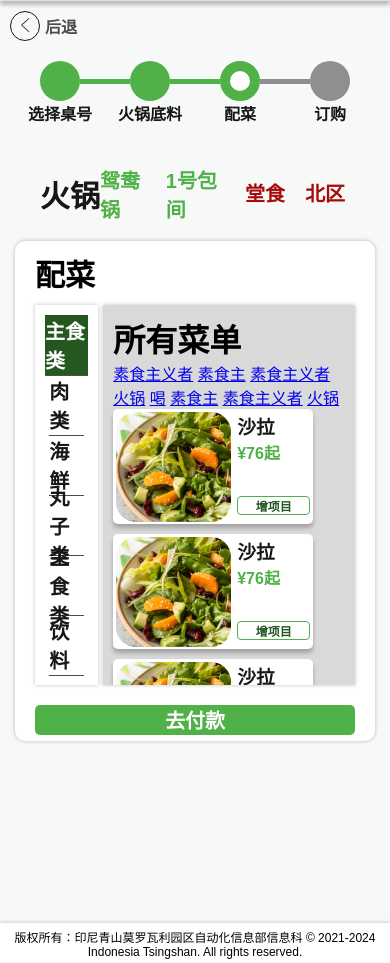
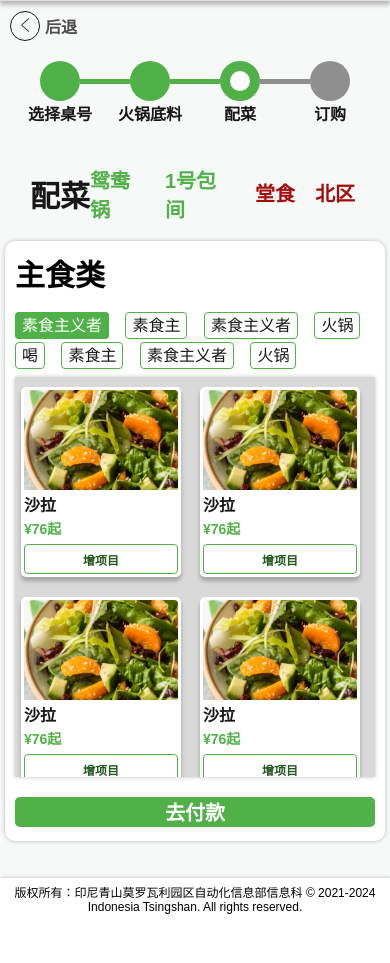
Before and after one commit to dzakw/dzakw.github.io, a PHP site: the page made by html/order system/filling.html in a window 390 px wide. Shown: the part 59-1022 px from the top of the page. After the commit the page ends 973 px from the top, so only its background shows below. Run offline with PHP 8.4, Linux system fonts and the light colour scheme; some libraries are stand-ins or nearby versions.

Commit message:
filling category responsive

```diff
--- a/css/hotpot.css
+++ b/css/hotpot.css
@@ -823,6 +823,9 @@ body, html {
     font-weight: bold;
 }
 
+.category-hidden {
+    display: none;
+}
 
 @media (max-width: 1340px) {
     .container {
@@ -1042,6 +1045,91 @@ body, html {
         height: 30px;
         font-size: 16px;
     }
+
+    .category-hidden {
+        display: flex;
+        flex-direction: row;
+        margin: 6px 0px 6px 0;
+        line-height: 30px;
+    }
+
+    .fillings-container {
+        margin-bottom: 32px;
+        margin-left: 5px;
+        margin-right: 5px;
+    }
+
+    .filling-container {
+        height: 600px;
+        padding-left: 10px;
+        padding-right: 10px;
+    }
+
+    .filling-category {
+        display: none;
+    }
+
+    .filling-item-container {
+        width: 100%;
+        height: 400px;
+        padding-left: 6px;
+        padding-right: 0;
+    }
+
+    .tab-buttons {
+        border: 1px solid #50B148;
+        border-radius: 4px;
+        font-size: 16px;
+        text-decoration: none;
+        color: #171717;
+        padding: 4px 6px 4px 6px;
+        margin-right: 12px;
+    }
+
+    .current {
+        background-color: #50B148;
+        color: white;
+    }
+
+    .items {
+        width: 160px;
+        height: 190px;
+        flex-direction: column;
+        padding: 3px;
+        margin-bottom: 20px;
+    }
+
+    .items-left img {
+        border-radius: 4px 4px 0 0;
+        object-fit: cover;
+        width: 160px;
+        height: 100px;
+    }
+
+    .items-right {
+        margin: 0;
+        width: 100%;
+    }
+
+    .items-price {
+        padding-top: 0;
+        margin-bottom: 8px;
+    }
+
+    .items-price h3 {
+        margin: 8px 0 8px 0;
+        font-size: 16px;
+        line-height: 16px;
+    }
+
+    .items-price p {
+        font-size: 14px;
+        line-height: 14px;
+    }
+
+    .items-right button {
+        height: 30px;
+    }
 }
 
 @media (max-width: 550px) {
@@ -1062,6 +1150,10 @@ body, html {
 
     .hotpot-menu {
         margin-bottom: 40px;
+    }
+
+    .fillings-container {
+        margin-bottom: 37px;
     }
 }
 
--- a/html/order system/filling.html
+++ b/html/order system/filling.html
@@ -95,7 +95,7 @@
 
 <div class="fillings-container">
     <div class="hotpot-header">
-        <h1>火锅</h1>
+        <h1>配菜</h1>
         <div class="header-right">
             <h3>鸳鸯锅</h3>
             <h3>1号包间</h3>
@@ -117,7 +117,26 @@
     </div>
 
     <div class="filling-container">
-        <h2>配菜</h2>
+        <h2>主食类</h2>
+        <div class="hamburg" onclick="">
+            <div>
+                <span></span>
+                <span></span>
+                <span></span>
+            </div>
+        </div>
+        <div class="category-hidden">
+            <div class="category-hidden-item">
+                <a href="#section1" class="tab-buttons current">素食主义者</a>
+                <a href="#section2" class="tab-buttons">素食主</a>
+                <a href="#section3" class="tab-buttons">素食主义者</a>
+                <a href="#section4" class="tab-buttons">火锅</a>
+                <a href="#section5" class="tab-buttons">喝</a>
+                <a href="#section6" class="tab-buttons">素食主</a>
+                <a href="#section7" class="tab-buttons">素食主义者</a>
+                <a href="#section8" class="tab-buttons">火锅</a>
+            </div>
+        </div>
         <div class="filling-box">
             <div class="filling-category">
                 <div class="filling-category-item">
@@ -132,26 +151,6 @@
                 </div>
             </div>
             <div id="section1" class="filling-item-container">
-                <div class="hamburg" onclick="">
-                    <div>
-                        <span></span>
-                        <span></span>
-                        <span></span>
-                    </div>
-                    <h1>所有菜单</h1>
-                </div>
-                <div class="category-hidden">
-                    <div class="category-hidden-item">
-                        <a href="#section1" class="tab-buttons current">素食主义者</a>
-                        <a href="#section2" class="tab-buttons">素食主</a>
-                        <a href="#section3" class="tab-buttons">素食主义者</a>
-                        <a href="#section4" class="tab-buttons">火锅</a>
-                        <a href="#section5" class="tab-buttons">喝</a>
-                        <a href="#section6" class="tab-buttons">素食主</a>
-                        <a href="#section7" class="tab-buttons">素食主义者</a>
-                        <a href="#section8" class="tab-buttons">火锅</a>
-                    </div>
-                </div>
                 <div class="filling-item-row">
                     <div class="items">
                         <div class="items-left">
```
